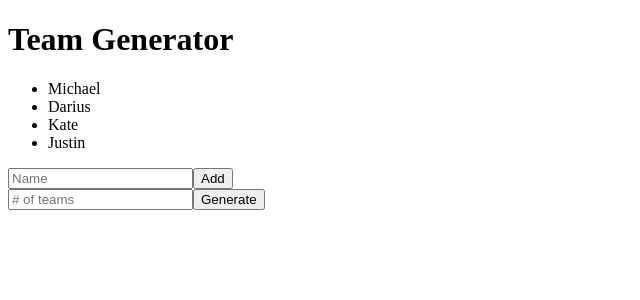
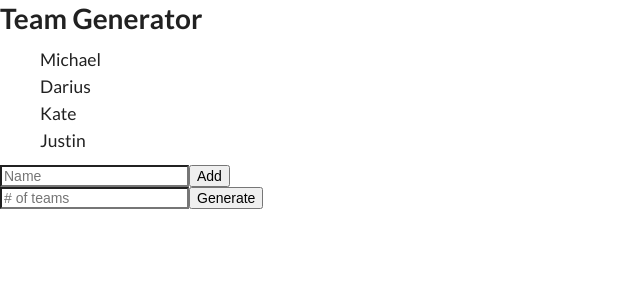
Before and after one commit to michalpluzek/angular-team-generator, an Angular app: page / in a window 1280 px wide. Shown: the top 300 px of the page, without its empty margins (0-640 px from the left). Built offline with nearby package versions, Linux system fonts and the light colour scheme.

Commit message:
feat: Install and add semantic ui css

```diff
--- a/package.json
+++ b/package.json
@@ -19,6 +19,7 @@
     "@angular/platform-browser-dynamic": "~12.2.0",
     "@angular/router": "~12.2.0",
     "rxjs": "~6.6.0",
+    "semantic-ui-css": "^2.4.1",
     "tslib": "^2.3.0",
     "zone.js": "~0.11.4"
   },
--- a/src/styles.css
+++ b/src/styles.css
@@ -1 +1,8 @@
 /* You can add global styles to this file, and also import other style files */
+@import "semantic-ui-css/semantic.css";
+
+li {
+  list-style: none;
+  font-size: 1.25rem;
+  margin-bottom: 0.5rem;
+}
```
Also changed, not shown: 1 other file (tests, documents, lock files or other folders).
